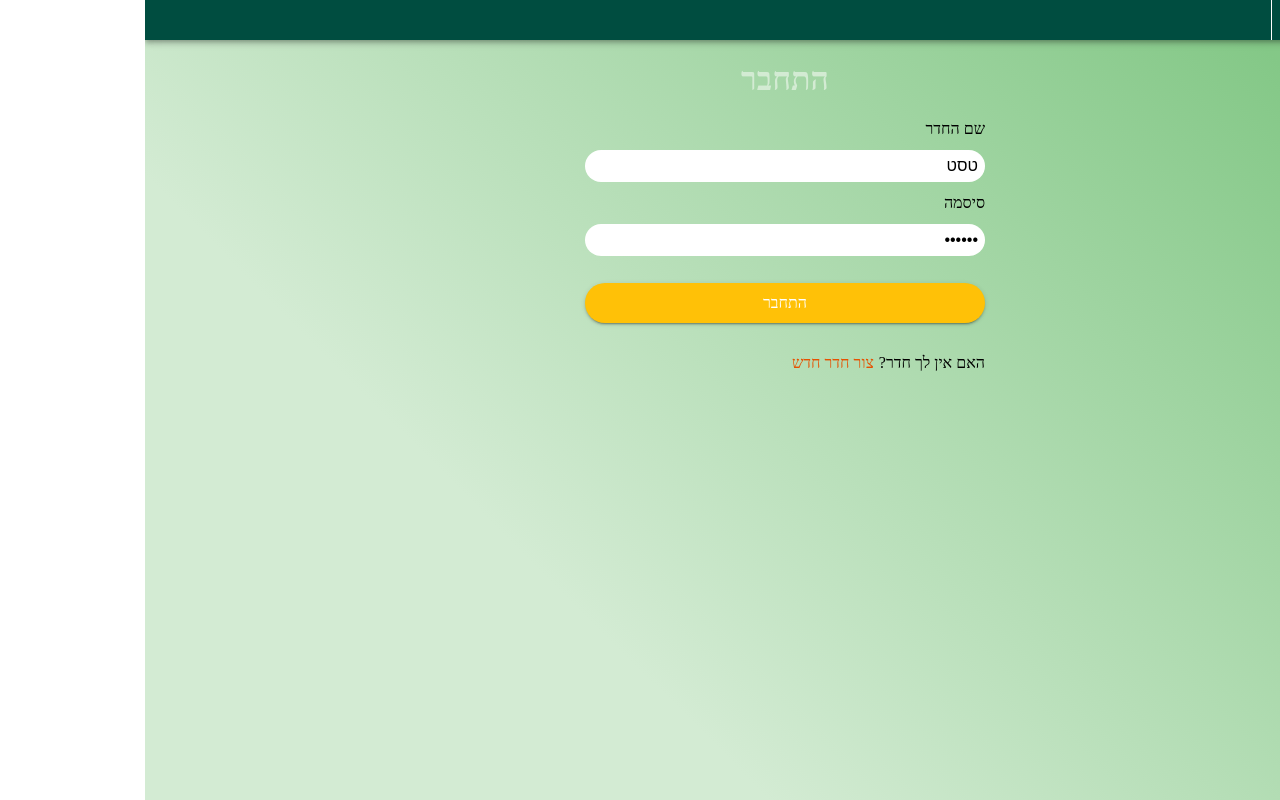
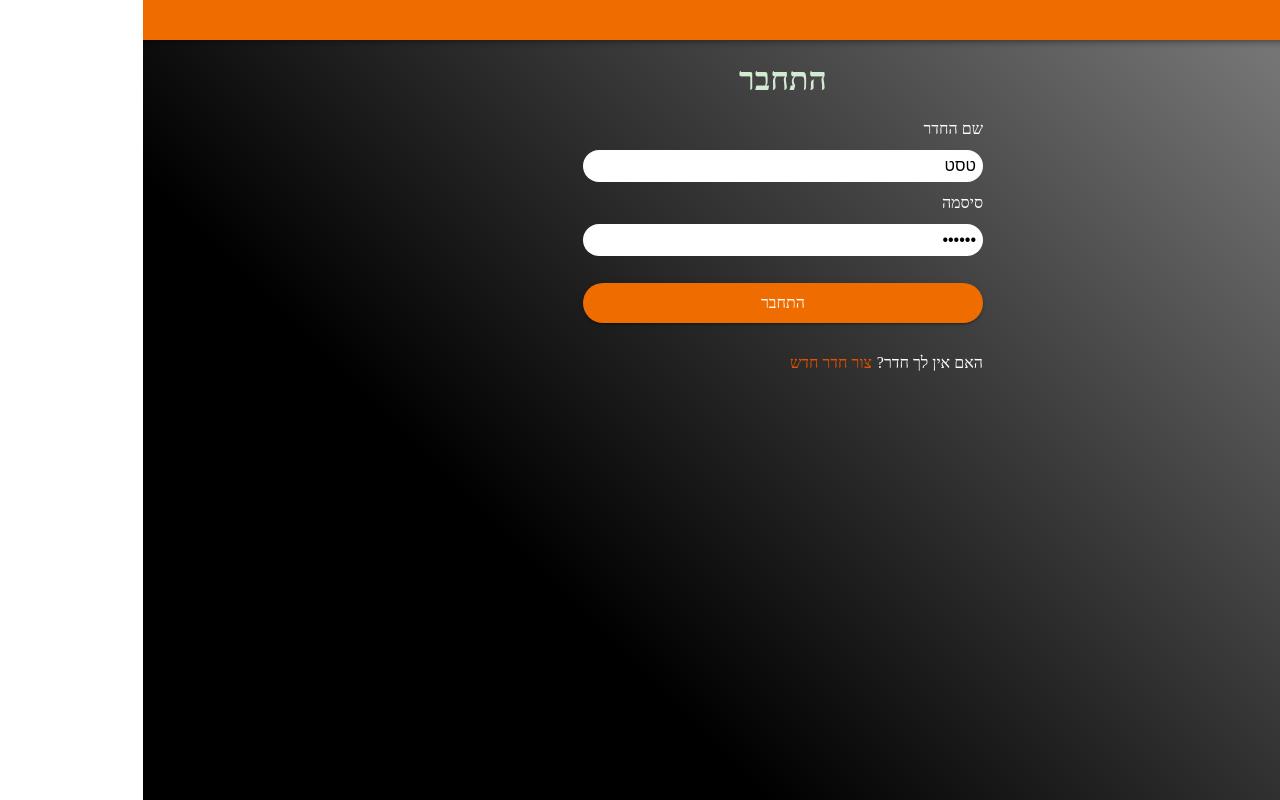
Before and after one commit to michaelDonchenko/shopList-client, a React (Create React App) app: page /login in a window 1280 px wide. Built offline with nearby package versions, Linux system fonts and the light colour scheme; no server answers; a web font is replaced by a local one.

Commit message:
styling the app

```diff
--- a/src/App.js
+++ b/src/App.js
@@ -12,9 +12,10 @@ import PrivateRoute from './components/routes/PrivateRoute'
 
 const useStyles = makeStyles({
   root: {
-    background: 'linear-gradient(45deg, #d3ebd3 30%, #84c887 90%)',
+    background: 'linear-gradient(45deg, black 30%, #757575 90%)',
     minHeight: '100vh',
     direction: 'rtl',
+    color: 'white',
   },
 })
 
--- a/src/components/CreateRoomForm.js
+++ b/src/components/CreateRoomForm.js
@@ -25,11 +25,11 @@ const useStyles = makeStyles((theme) => ({
   button: {
     borderRadius: '9999em',
     margin: '15px 0',
-    backgroundColor: '#ffc107',
+    backgroundColor: '#ef6c00',
     fontSize: '16px',
     color: 'white',
     '&:hover': {
-      backgroundColor: '#ffa000',
+      backgroundColor: '#e65100',
     },
   },
   link: {
--- a/src/components/LoginForm.js
+++ b/src/components/LoginForm.js
@@ -25,11 +25,11 @@ const useStyles = makeStyles((theme) => ({
   button: {
     borderRadius: '9999em',
     margin: '15px 0',
-    backgroundColor: '#ffc107',
+    backgroundColor: '#ef6c00',
     fontSize: '16px',
     color: 'white',
     '&:hover': {
-      backgroundColor: '#ffa000',
+      backgroundColor: '#e65100',
     },
   },
   link: {
--- a/src/components/NavBar.js
+++ b/src/components/NavBar.js
@@ -8,13 +8,12 @@ import { ROOM_LOGOUT } from '../types/roomTypes'
 
 const useStyles = makeStyles({
   root: {
-    backgroundColor: '#004d40',
+    backgroundColor: '#ef6c00',
     padding: 0,
   },
   navLink: {
     textDecoration: 'none',
     color: 'white',
-    borderLeft: '1px solid',
   },
 })
 
@@ -47,8 +46,7 @@ const NavBar = () => {
           <>
             <NavLink
               activeStyle={{
-                backgroundColor: '#00695c',
-                color: '#ffc107',
+                backgroundColor: '#e65100',
               }}
               className={classes.navLink}
               to="/login"
@@ -65,8 +63,7 @@ const NavBar = () => {
 
             <NavLink
               activeStyle={{
-                backgroundColor: '#00695c',
-                color: '#ffc107',
+                backgroundColor: '#e65100',
               }}
               className={classes.navLink}
               to="/create-room"
--- a/src/pages/Favorites.js
+++ b/src/pages/Favorites.js
@@ -25,6 +25,7 @@ import DeleteIcon from '@material-ui/icons/Delete'
 import AddFavoriteDialog from '../components/AddFavoriteDialog'
 import { Alert } from '@material-ui/lab'
 import EditFavoriteDialog from '../components/EditFavoriteDialog'
+import FavoriteIcon from '@material-ui/icons/Favorite'
 
 const useStyles = makeStyles({
   root: {
@@ -41,9 +42,9 @@ const useStyles = makeStyles({
     margin: '5px',
     width: '200px',
     borderRadius: '9999em',
-    backgroundColor: 'white',
+    backgroundColor: '#f5f5f5',
     '&:hover': {
-      backgroundColor: 'white',
+      backgroundColor: '#eeeeee',
     },
   },
   tableDiv: {
@@ -56,11 +57,11 @@ const useStyles = makeStyles({
     width: '100%',
     margin: '30px 0',
     borderRadius: '9999em',
-    backgroundColor: '#00796b',
-    color: 'white',
+    backgroundColor: '#f5f5f5',
+    color: 'black',
     fontSize: '16px',
     '&:hover': {
-      backgroundColor: '#00796b',
+      backgroundColor: '#eeeeee',
     },
   },
   link: {
@@ -72,7 +73,7 @@ const useStyles = makeStyles({
   },
   header: {
     textAlign: 'center',
-    color: '#004d40',
+    color: 'black',
     backgroundColor: 'white',
   },
   editIcon: {
@@ -248,6 +249,9 @@ const Favorites = () => {
       </div>
       <div className={classes.heading}>
         <Button
+          endIcon={
+            <FavoriteIcon style={{ color: 'orange', marginRight: '10px' }} />
+          }
           onClick={handleClickOpen}
           className={classes.headingButton}
           variant="contained"
--- a/src/pages/Main.js
+++ b/src/pages/Main.js
@@ -17,22 +17,22 @@ const useStyles = makeStyles({
     width: '100%',
     margin: '15px 0',
     borderRadius: '9999em',
-    backgroundColor: '#ffc107',
-    color: 'white',
+    backgroundColor: '#ffe0b2',
+    color: 'black',
     fontSize: '16px',
     '&:hover': {
-      backgroundColor: '#ffa000',
+      backgroundColor: '#ffcc80',
     },
   },
   favoritesButton: {
     width: '100%',
     margin: '15px 0',
     borderRadius: '9999em',
-    backgroundColor: '#00796b',
-    color: 'white',
+    backgroundColor: '#f5f5f5',
+    color: 'black',
     fontSize: '16px',
     '&:hover': {
-      backgroundColor: '#00796b',
+      backgroundColor: '#eeeeee',
     },
   },
   link: {
--- a/src/pages/Mylist.js
+++ b/src/pages/Mylist.js
@@ -48,7 +48,7 @@ const useStyles = makeStyles({
     borderRadius: '9999em',
     backgroundColor: 'white',
     '&:hover': {
-      backgroundColor: 'white',
+      backgroundColor: '#ffcc80',
     },
   },
   tableDiv: {
@@ -61,11 +61,11 @@ const useStyles = makeStyles({
     width: '100%',
     margin: '30px auto',
     borderRadius: '9999em',
-    backgroundColor: 'white',
+    backgroundColor: '#ffe0b2',
     color: 'black',
     fontSize: '16px',
     '&:hover': {
-      backgroundColor: 'white',
+      backgroundColor: '#ffcc80',
     },
   },
   link: {
@@ -77,7 +77,7 @@ const useStyles = makeStyles({
   },
   header: {
     textAlign: 'center',
-    color: '#004d40',
+    color: 'black',
     backgroundColor: 'white',
   },
   editIcon: {
```
Also changed, not shown: 1 other file (tests, documents, lock files or other folders).
